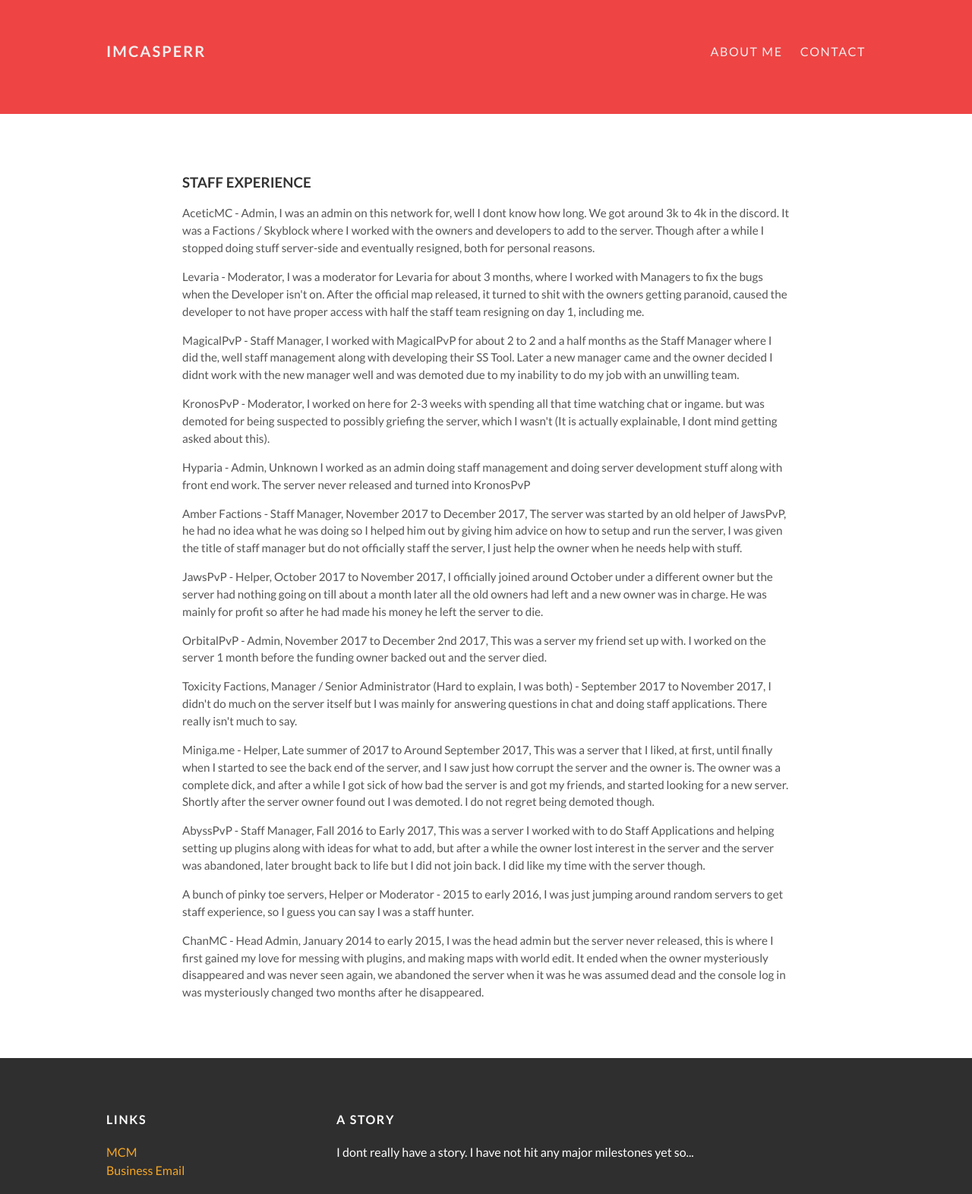
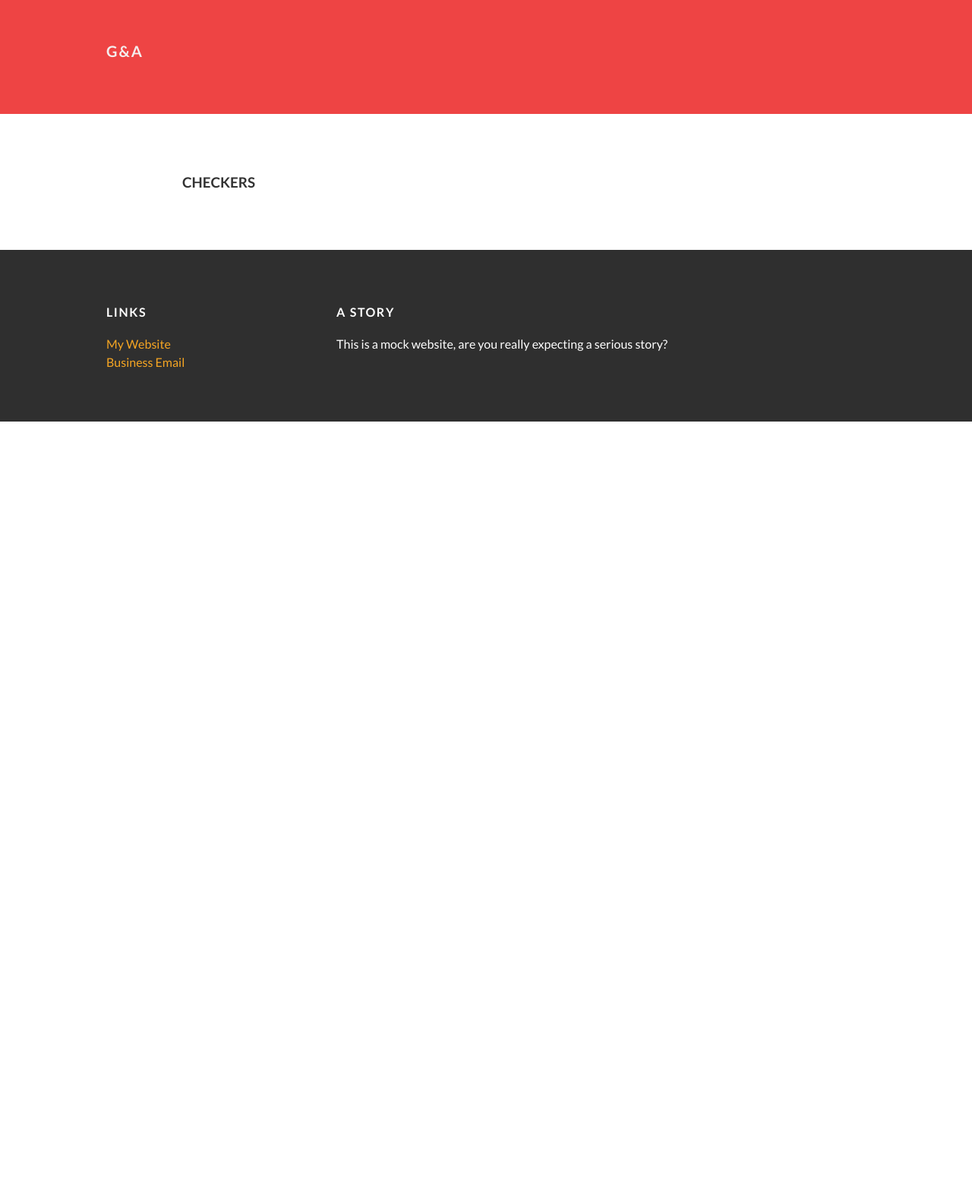
Before and after one commit to ImCasperr/projects, a plain HTML site: page index.html in a window 1280 px wide. Shown: the whole page at 76% size. After the commit the page ends 800 px from the top, so only its background shows below. Drawn offline with Linux system fonts and the light colour scheme.

Commit message:
Update index.html

```diff
--- a/index.html
+++ b/index.html
@@ -7,31 +7,17 @@
     <body>
         <div id="header">
             <div class="container">
-                <a id="header-title" href="index.html">ImCasperr</a>
+                <a id="header-title" href="index.html">G&A</a>
                 <ul id="header-nav">
-                    <li><a href="about.html">About Me</a></li>
-                    <li><a href="contact.html">Contact</a></li>
                 </ul>
             </div>
         </div>
         <div id="content">
             <div class="post-container">
                 <div class="post">
-                    <h3 class="post-title">Staff Experience</h3>
+                    <h3 class="post-title">Checkers</h3>
                     <div class="post-context">
-                        <p>AceticMC - Admin, I was an admin on this network for, well I dont know how long. We got around 3k to 4k in the discord. It was a Factions / Skyblock where I worked with the owners and developers to add to the server. Though after a while I stopped doing stuff server-side and eventually resigned, both for personal reasons.</p>
-                        <p>Levaria - Moderator, I was a moderator for Levaria for about 3 months, where I worked with Managers to fix the bugs when the Developer isn't on. After the official map released, it turned to shit with the owners getting paranoid, caused the developer to not have proper access with half the staff team resigning on day 1, including me.</p>
-                        <p>MagicalPvP - Staff Manager, I worked with MagicalPvP for about 2 to 2 and a half months as the Staff Manager where I did the, well staff management along with developing their SS Tool. Later a new manager came and the owner decided I didnt work with the new manager well and was demoted due to my inability to do my job with an unwilling team.</p>
-                        <p>KronosPvP - Moderator,  I worked on here for 2-3 weeks with spending all that time watching chat or ingame. but was demoted for being suspected to possibly griefing the server, which I wasn't (It is actually explainable, I dont mind getting asked about this).</p>
-                        <p>Hyparia - Admin, Unknown I worked as an admin doing staff management and doing server development stuff along with front end work. The server never released and turned into KronosPvP</p>
-                        <p>Amber Factions - Staff Manager, November 2017 to December 2017, The server was started by an old helper of JawsPvP, he had no idea what he was doing so I helped him out by giving him advice on how to setup and run the server, I was given the title of staff manager but do not officially staff the server, I just help the owner when he needs help with stuff.</p>
-                        <p>JawsPvP - Helper, October 2017 to November 2017, I officially joined around October under a different owner but the server had nothing going on till about a month later all the old owners had left and a new owner was in charge. He was mainly for profit so after he had made his money he left the server to die.</p>
-                        <p>OrbitalPvP - Admin,  November 2017 to December 2nd 2017, This was a server my friend set up with. I worked on the server 1 month before the funding owner backed out and the server died.</p>
-                        <p>Toxicity Factions, Manager / Senior Administrator (Hard to explain, I was both) - September 2017 to November 2017, I didn't do much on the server itself but I was mainly for answering questions in chat and doing staff applications. There really isn't much to say.</p>
-                        <p>Miniga.me - Helper, Late summer of 2017 to Around September 2017, This was a server that I liked, at first, until finally when I started to see the back end of the server, and I saw just how corrupt the server and the owner is. The owner was a complete dick, and after a while I got sick of how bad the server is and got my friends, and started looking for a new server. Shortly after the server owner found out I was demoted. I do not regret being demoted though.</p>
-                        <p>AbyssPvP - Staff Manager, Fall 2016 to Early 2017, This was a server I worked with to do Staff Applications and helping setting up plugins along with ideas for what to add, but after a while the owner lost interest in the server and the server was abandoned, later brought back to life but I did not join back. I did like my time with the server though.</p>
-                        <p>A bunch of pinky toe servers, Helper or Moderator  - 2015 to early 2016, I was just jumping around random servers to get staff experience, so I guess you can say I was a staff hunter.</p>
-                        <p>ChanMC - Head Admin, January 2014 to early 2015, I was the head admin but the server never released, this is where I first gained my love for messing with plugins, and making maps with world edit. It ended when the owner mysteriously disappeared and was never seen again, we abandoned the server when it was he was assumed dead and the console log in was mysteriously changed two months after he disappeared.</p>
+                        <p></p>
                     </div>
                 </div>
             </div>
@@ -45,14 +31,14 @@
                 <div class="column">
                     <h4>Links</h4>
                     <p>
-                        <a href="https://www.mc-market.org/members/100530/">MCM</a><br>
-                        <a href="mailto:improbablycasperr@gmail.com">Business Email</a><br>
+                        <a href="https://www.youtube.com/watch?v=dQw4w9WgXcQ">My Website</a><br>
+                        <a href="https://www.youtube.com/watch?v=dQw4w9WgXcQ">Business Email</a><br>
                     </p>
                 </div>
 
                 <div class="column">
                     <h4>A story</h4>
-                    <p>I dont really have a story. I have not hit any major milestones yet so...</p>
+                    <p>This is a mock website, are you really expecting a serious story?</p>
                 </div>
 
             </div>
```
